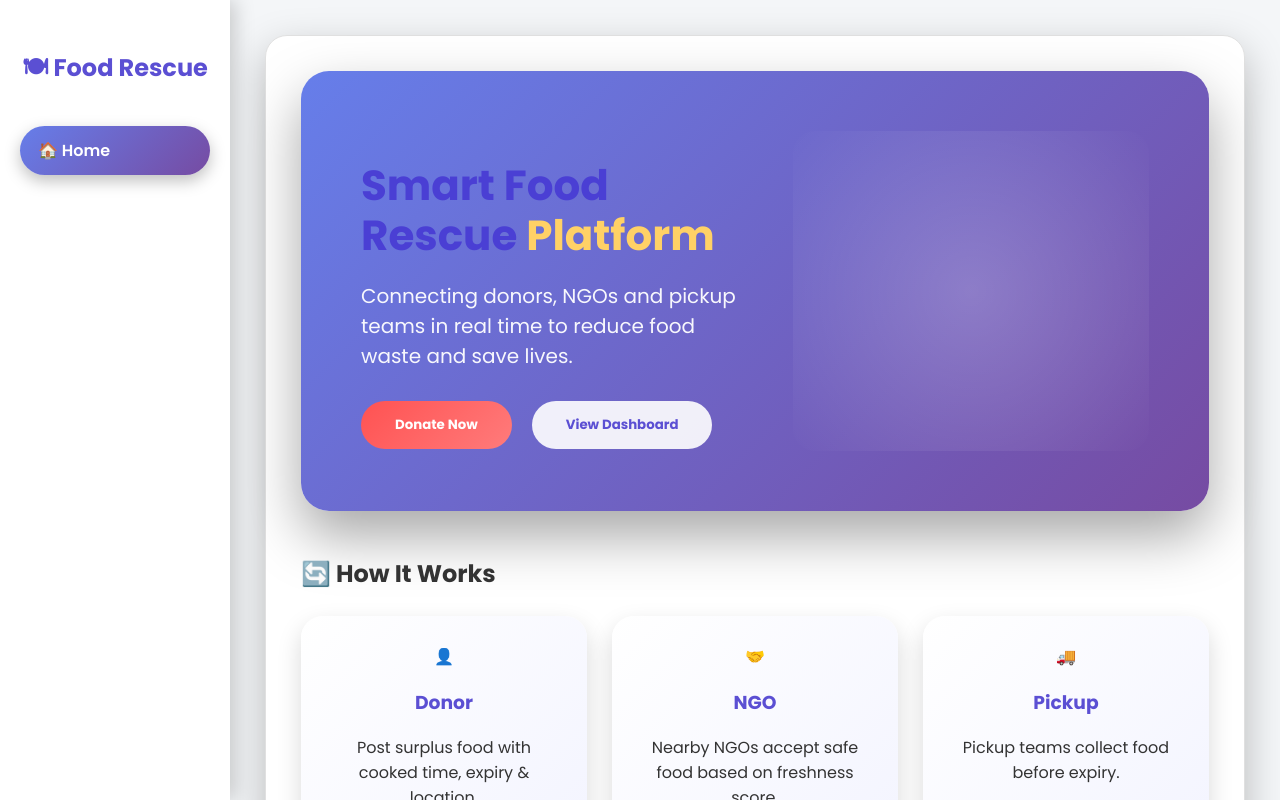
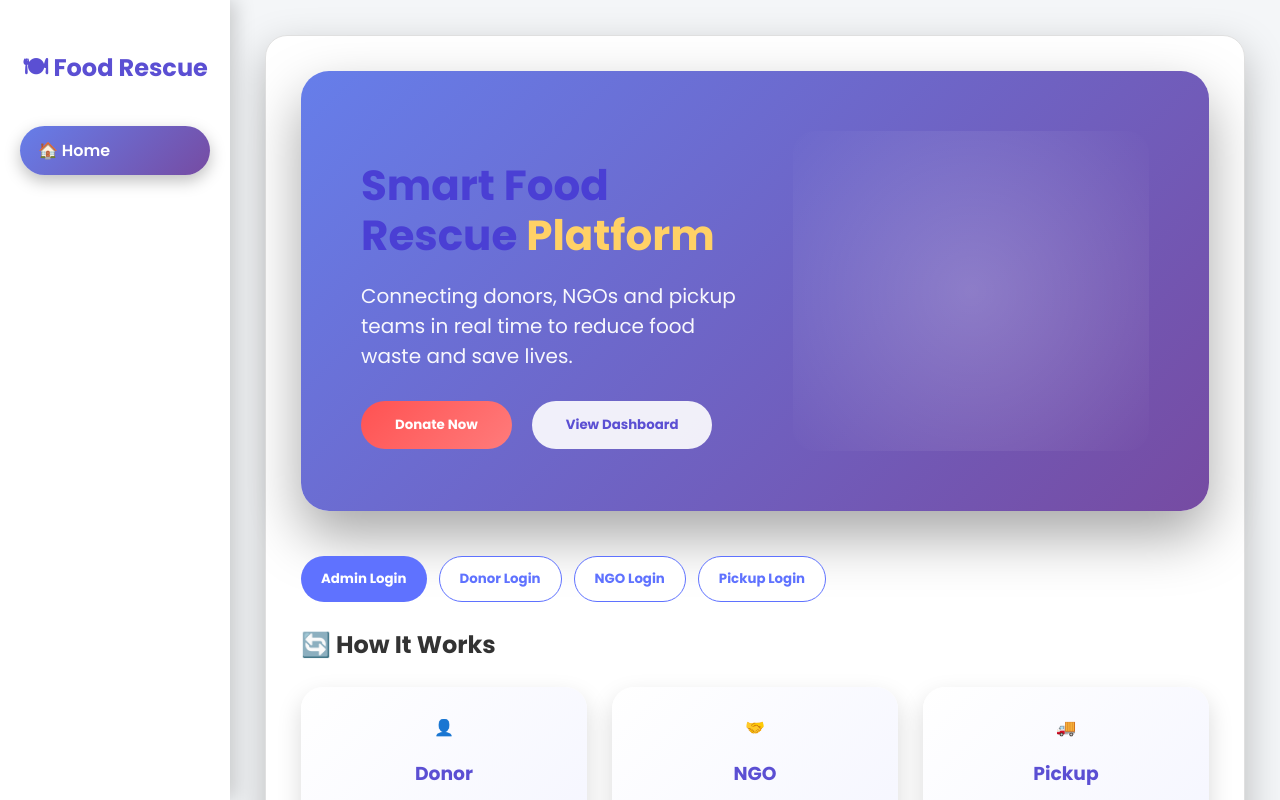
Before and after one commit to jampalasrinu12/Food-Rescue-App, a React (Vite) app: page / in a window 1280 px wide. Built offline with nearby package versions, Linux system fonts and the light colour scheme; no server answers.

Commit message:
Add login navigation buttons on home page for direct admin and role logins

```diff
--- a/src/App.jsx
+++ b/src/App.jsx
@@ -60,10 +60,39 @@ function NavLink({ to, children }) {
 function Home() {
 
   const role = sessionStorage.getItem("role");
+  const navigate = useNavigate();
 
   return (
     <div>
       <HeroSection />
+      {!role && (
+        <div style={{ margin: "20px 0", display: "flex", gap: "12px", flexWrap: "wrap" }}>
+          <button
+            onClick={() => navigate("/admin-login")}
+            style={{ padding: "12px 20px", borderRadius: "999px", border: "none", background: "#5f72ff", color: "white", cursor: "pointer" }}
+          >
+            Admin Login
+          </button>
+          <button
+            onClick={() => navigate("/donor-login")}
+            style={{ padding: "12px 20px", borderRadius: "999px", border: "1px solid #5f72ff", background: "white", color: "#5f72ff", cursor: "pointer" }}
+          >
+            Donor Login
+          </button>
+          <button
+            onClick={() => navigate("/ngo-login")}
+            style={{ padding: "12px 20px", borderRadius: "999px", border: "1px solid #5f72ff", background: "white", color: "#5f72ff", cursor: "pointer" }}
+          >
+            NGO Login
+          </button>
+          <button
+            onClick={() => navigate("/pickup-login")}
+            style={{ padding: "12px 20px", borderRadius: "999px", border: "1px solid #5f72ff", background: "white", color: "#5f72ff", cursor: "pointer" }}
+          >
+            Pickup Login
+          </button>
+        </div>
+      )}
 
       <h2 className="section-title">🔄 How It Works</h2>
 
```
